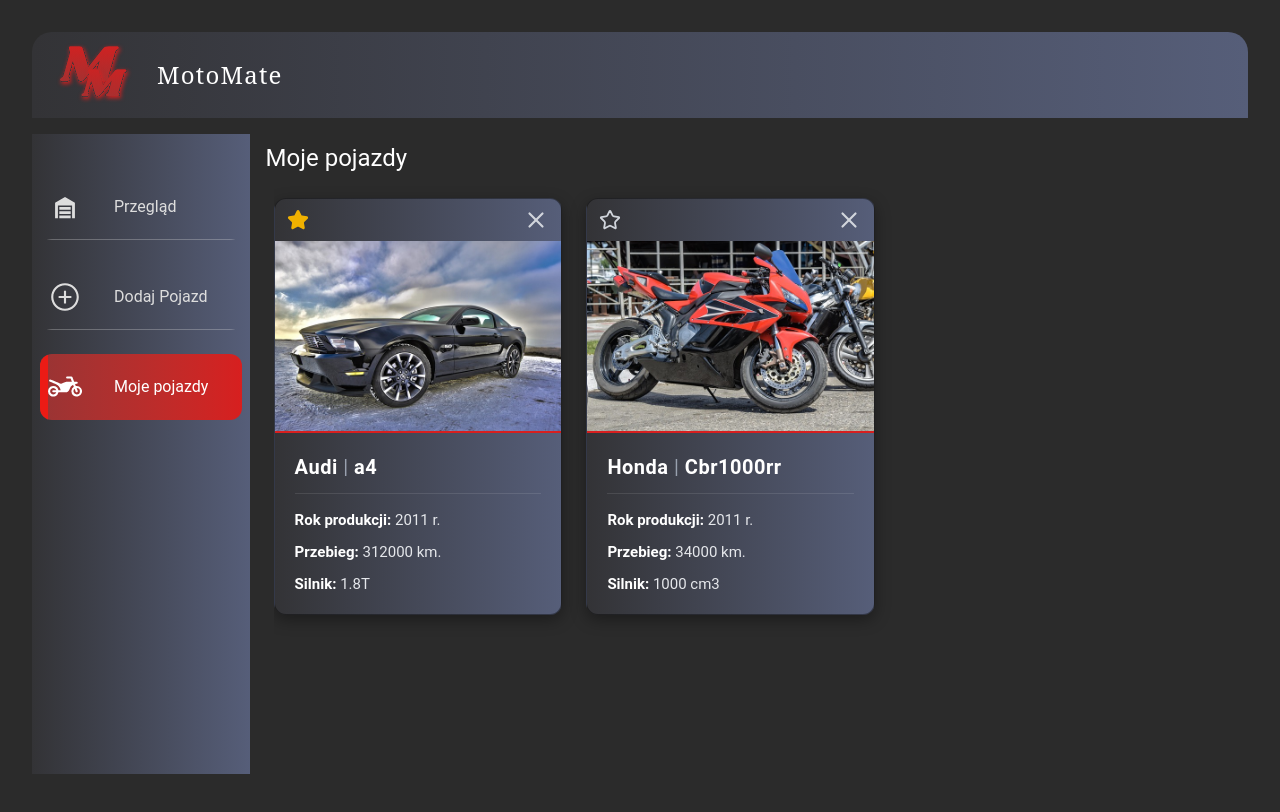
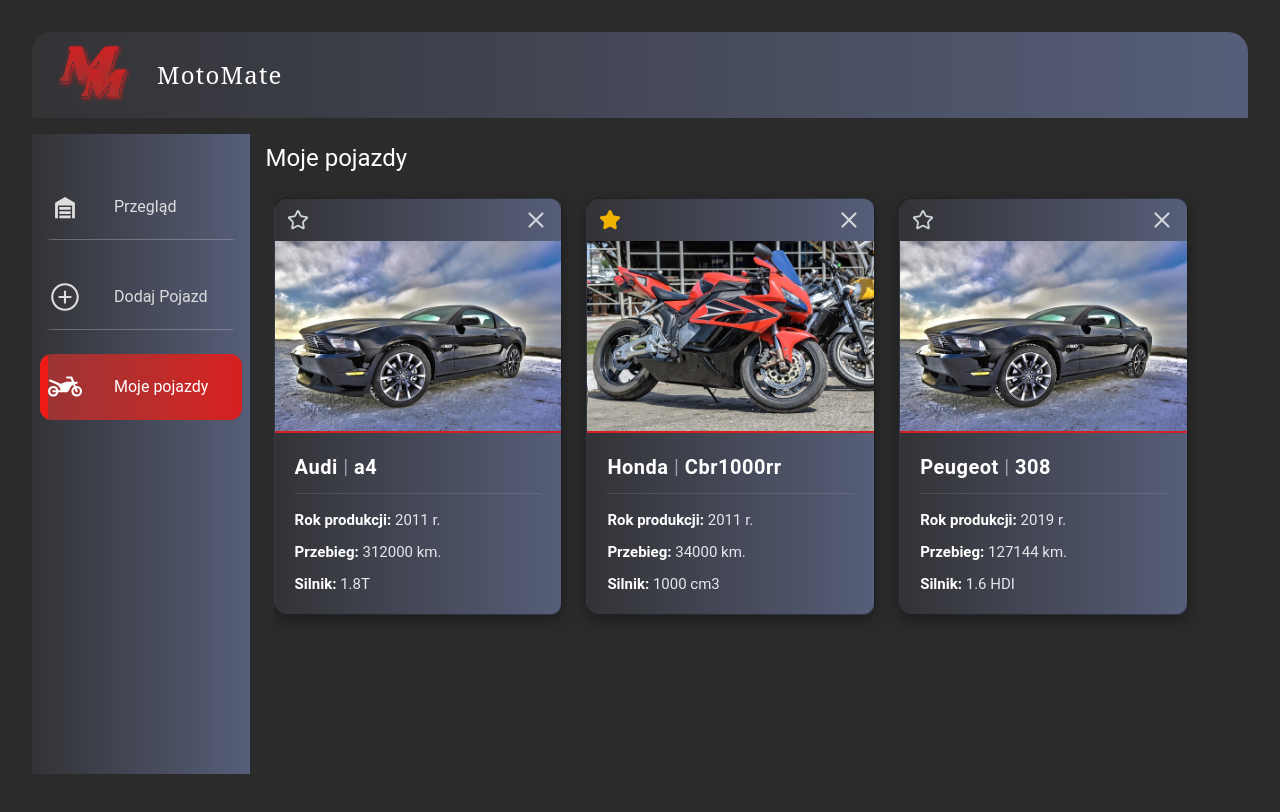
Before and after one commit to kamil-plewinski/moto-mate, a React (Vite) app: page /my-vehicles in a window 1280 px wide. Shown: the top 812 px of the page. Built offline with nearby package versions, Linux system fonts and the light colour scheme; data requests are answered from the project's data file; a web font is replaced by a local one.

Commit message:
refactor: migrate vehicle requests to axios

```diff
--- a/db.json
+++ b/db.json
@@ -8,7 +8,7 @@
       "year": 2011,
       "odometer": 312000,
       "engine": "1.8T",
-      "isActive": true,
+      "isActive": false,
       "id": "fAyxmGztcDM"
     },
     {
@@ -19,8 +19,19 @@
       "year": 2011,
       "odometer": 34000,
       "engine": "1000 cm3",
+      "isActive": true,
+      "id": "YCvJRHPmirQ"
+    },
+    {
+      "type": "car",
+      "photo": "/img/oskaline-car-63930_640.jpg",
+      "brand": "Peugeot",
+      "model": "308",
+      "year": 2019,
+      "odometer": 127144,
+      "engine": "1.6 HDI",
       "isActive": false,
-      "id": "YCvJRHPmirQ"
+      "id": "5mL_tKXxIOw"
     }
   ],
   "$schema": "./node_modules/json-server/schema.json"
--- a/package.json
+++ b/package.json
@@ -12,6 +12,7 @@
   },
   "dependencies": {
     "@tailwindcss/vite": "^4.2.2",
+    "axios": "^1.16.1",
     "json-server": "^1.0.0-beta.15",
     "lucide-react": "^1.8.0",
     "motion": "^12.38.0",
--- /dev/null
+++ b/src/api/vehicleApi.ts
@@ -0,0 +1,36 @@
+import axios from "axios";
+import type {
+  CreateVehicleDto,
+  VehicleType,
+} from "../components/page-components/my-vehicles/vehicleType";
+
+export const createVehicle = async (newVehicle: CreateVehicleDto) => {
+  const response = await axios.post(
+    "http://localhost:3001/vehicles",
+    newVehicle,
+  );
+
+  return response.data;
+};
+
+export const getVehicles = async (): Promise<VehicleType[]> => {
+  const response = await axios.get<VehicleType[]>(
+    "http://localhost:3001/vehicles",
+  );
+
+  return response.data;
+};
+
+export const updateVehicle = async (id: number, isActive: boolean) => {
+  const response = await axios.patch(`http://localhost:3001/vehicles/${id}`, {
+    isActive,
+  });
+
+  return response.data;
+};
+
+export const deleteVehicleReq = async (id: number) => {
+  const response = await axios.delete(`http://localhost:3001/vehicles/${id}`);
+
+  return response.data;
+};
--- a/src/components/page-components/add-vehicle/AddVehicleForm.tsx
+++ b/src/components/page-components/add-vehicle/AddVehicleForm.tsx
@@ -1,5 +1,7 @@
 import { X } from "lucide-react";
 import { usePopup } from "../../popup/usePopup";
+import { createVehicle } from "../../../api/vehicleApi";
+import type { CreateVehicleDto } from "../my-vehicles/vehicleType";
 
 type AddVehicleFormProps = {
   vehicleCategory: "car" | "motorcycle";
@@ -47,7 +49,7 @@
     const odometer = formData.get("odometer");
     const engine = formData.get("engine");
 
-    const newVehicle = {
+    const newVehicle: CreateVehicleDto = {
       type: vehicleCategory,
       photo: config.defaultPhoto,
       brand: brand as string,
@@ -59,21 +61,13 @@
     };
 
     try {
-      const res = await fetch("http://localhost:3001/vehicles", {
-        method: "POST",
-        headers: { "Content-Type": "application/json" },
-        body: JSON.stringify(newVehicle),
-      });
-
-      if (!res.ok) {
-        throw new Error("Nie udało się dodać pojazdu");
-      }
+      await createVehicle(newVehicle);
 
       showPopup("Pojazd został dodany!", "success");
       closeForm();
     } catch (err) {
       console.log("Wystąpił błąd", err);
-      showPopup("Ups, coś poszło nie tak.", "error");
+      showPopup("Nie udało się dodać pojazdu.", "error");
     }
   };
 
--- a/src/components/page-components/my-vehicles/vehicleType.ts
+++ b/src/components/page-components/my-vehicles/vehicleType.ts
@@ -9,3 +9,14 @@
   engine: string;
   isActive: boolean;
 };
+
+export type CreateVehicleDto = {
+  type: "car" | "motorcycle";
+  photo: string;
+  brand: string;
+  model: string;
+  year: number;
+  odometer: number;
+  engine: string;
+  isActive: boolean;
+};
--- a/src/components/popup/Popup.tsx
+++ b/src/components/popup/Popup.tsx
@@ -26,7 +26,7 @@
   return (
     <div
       role="alert"
-      className={`fixed flex items-center top-0 right-0 mt-[4em] mr-[1em] w-72 py-5 px-3 bg-white text-gray-700 rounded-lg overflow-hidden ${isOpen ? "translate-x-[0%] opacity-100" : "translate-x-[120%] opacity-0 pointer-events-none"} transition-all duration-300 ease-in-out z-10`}
+      className={`fixed flex items-center top-0 right-0 mt-[4em] mr-[1em] w-72 py-5 px-3 bg-white text-gray-700 rounded-lg overflow-hidden ${isOpen ? "translate-x-[0%] opacity-100" : "translate-x-[120%] opacity-0 pointer-events-none"} transition-all duration-300 ease-in-out z-50`}
     >
       <div className={`${style} p-[.2em] mr-2 rounded-[50%]`}>
         {type === "success" ? (
--- a/src/pages/HomePage.tsx
+++ b/src/pages/HomePage.tsx
@@ -2,6 +2,7 @@
 import MyVehicle from "../components/page-components/home/MyVehicle";
 import InfoCard from "../components/page-components/home/InfoCard";
 import type { VehicleType } from "../components/page-components/my-vehicles/vehicleType";
+import { getVehicles } from "../api/vehicleApi";
 
 type CardConfig = {
   title: string;
@@ -16,13 +17,7 @@
   useEffect(() => {
     const fetchVehicles = async () => {
       try {
-        const res = await fetch("http://localhost:3001/vehicles");
-
-        if (!res.ok) {
-          throw new Error("Błąd wczytywania danych.");
-        }
-
-        const data = await res.json();
+        const data = await getVehicles();
 
         setVehicles(data);
       } catch (err) {
--- a/src/pages/MyVehiclesPage.tsx
+++ b/src/pages/MyVehiclesPage.tsx
@@ -1,9 +1,13 @@
 import { useState, useEffect } from "react";
-// import { AnimatePresence } from "motion/react";
 import VehicleCard from "../components/page-components/my-vehicles/VehicleCard";
 import type { VehicleType } from "../components/page-components/my-vehicles/vehicleType";
 import { usePopup } from "../components/popup/usePopup";
 import DeleteModal from "../components/page-components/my-vehicles/DeleteModal";
+import {
+  getVehicles,
+  updateVehicle,
+  deleteVehicleReq,
+} from "../api/vehicleApi";
 
 export default function MyVehiclesPage() {
   const [vehiclesList, setVehiclesList] = useState<VehicleType[]>([]);
@@ -16,13 +20,8 @@
 
   const fetchVehicles = async () => {
     try {
-      const res = await fetch("http://localhost:3001/vehicles");
+      const data = await getVehicles();
 
-      if (!res.ok) {
-        throw new Error("Błąd wczytywania pojazdów");
-      }
-
-      const data = await res.json();
       setVehiclesList(data);
     } catch (err) {
       setIsError(true);
@@ -54,20 +53,7 @@
         vehiclesList.map(async (vehicle) => {
           const isActive = vehicle.id === id;
 
-          const res = await fetch(
-            `http://localhost:3001/vehicles/${vehicle.id}`,
-            {
-              method: "PATCH",
-              headers: {
-                "Content-Type": "application/json",
-              },
-              body: JSON.stringify({ isActive }),
-            },
-          );
-
-          if (!res.ok) {
-            throw new Error("Nie udało się zaktualizować danych");
-          }
+          return updateVehicle(vehicle.id, isActive);
         }),
       );
 
@@ -88,13 +74,7 @@
 
   const deleteVehicle = async (id: number) => {
     try {
-      const res = await fetch(`http://localhost:3001/vehicles/${id}`, {
-        method: "DELETE",
-      });
-
-      if (!res.ok) {
-        throw new Error("Nie udało się usunąć pojazdu");
-      }
+      await deleteVehicleReq(id);
 
       closeModal();
       showPopup("Pojazd został usunięty.", "success");
```
Also changed, not shown: 1 other file (tests, documents, lock files or other folders).
